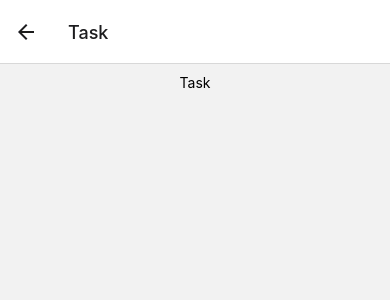
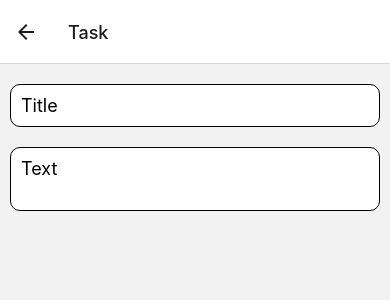
Before and after one commit to RozhinaNadya/todo-list, a React Native app: screen /Task in a window 390 px wide. Shown: the top 300 px of the page. Built offline with nearby package versions, Linux system fonts and the light colour scheme.

Commit message:
textInputs on Task screen

```diff
--- a/screens/Task.js
+++ b/screens/Task.js
@@ -1,10 +1,26 @@
-import React from "react";
-import { StyleSheet, Text, View } from "react-native";
+import React, { useState } from "react";
+import { StyleSheet, Text, View, TextInput } from "react-native";
 
 export default function Task() {
+    const [title, setTitle] = useState('');
+    const [text, setText] = useState('');
+
+
     return(
         <View style={styles.body}>
-            <Text>Task</Text>
+            <TextInput
+            value={title}
+            style={styles.textInput}
+            placeholder='Title'
+            onChangeText={(value) => setTitle(value)}
+            />
+            <TextInput
+            value={text}
+            style={styles.textInput}
+            placeholder='Text'
+            multiline
+            onChangeText={(value) => setText(value)}
+            />
         </View>
     )
 }
@@ -14,5 +30,17 @@ const styles = StyleSheet.create({
         flex: 1,
         alignItems: 'center',
         padding: 10
+    },
+    textInput: {
+        borderWidth: 1,
+        borderColor: 'black',
+        borderRadius: 10,
+        backgroundColor: '#ffffff',
+        // height: 50,
+        width: '100%',
+        fontSize: 18,
+        paddingHorizontal: 10,
+        paddingVertical: 10,
+        margin: 10
     }
 })
```
